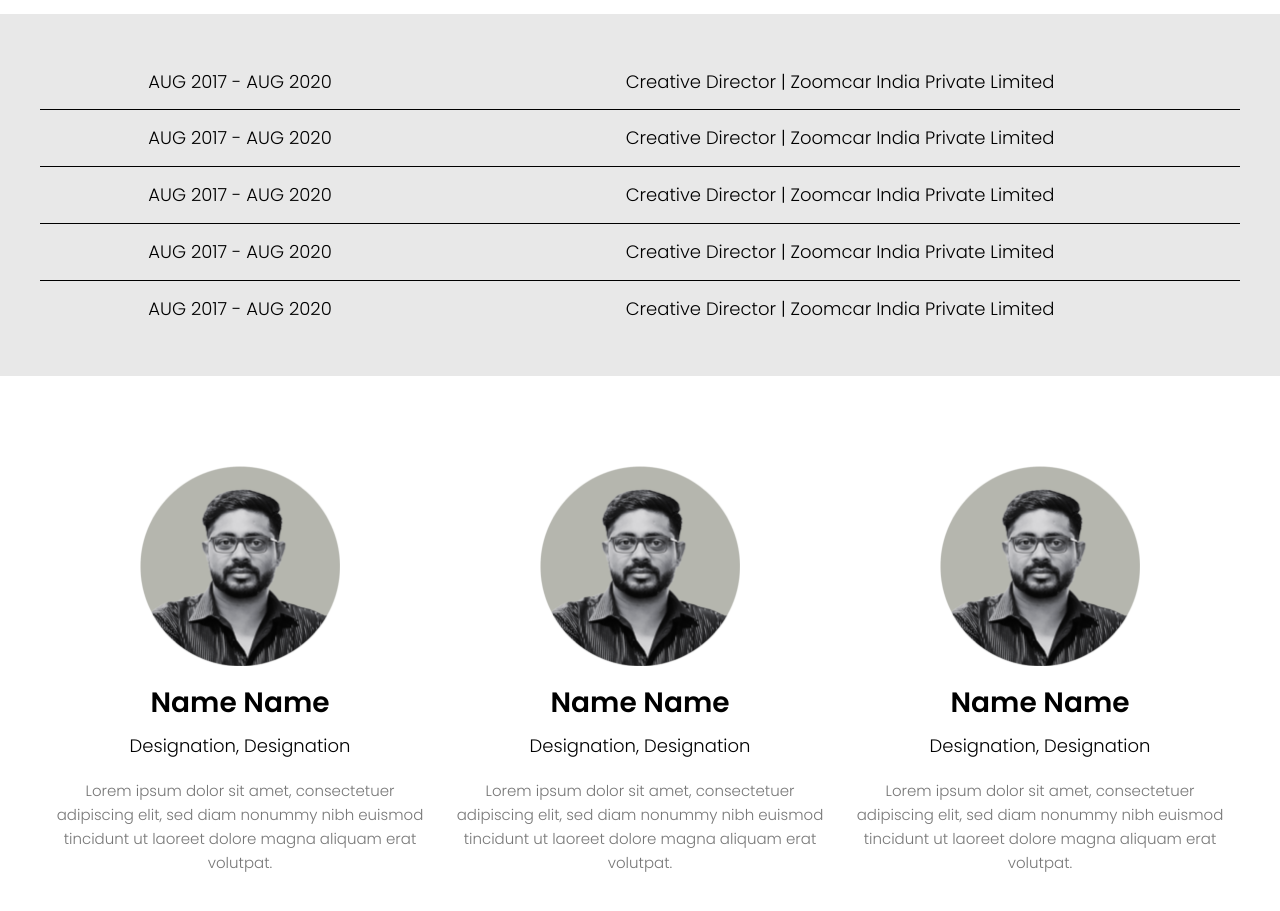
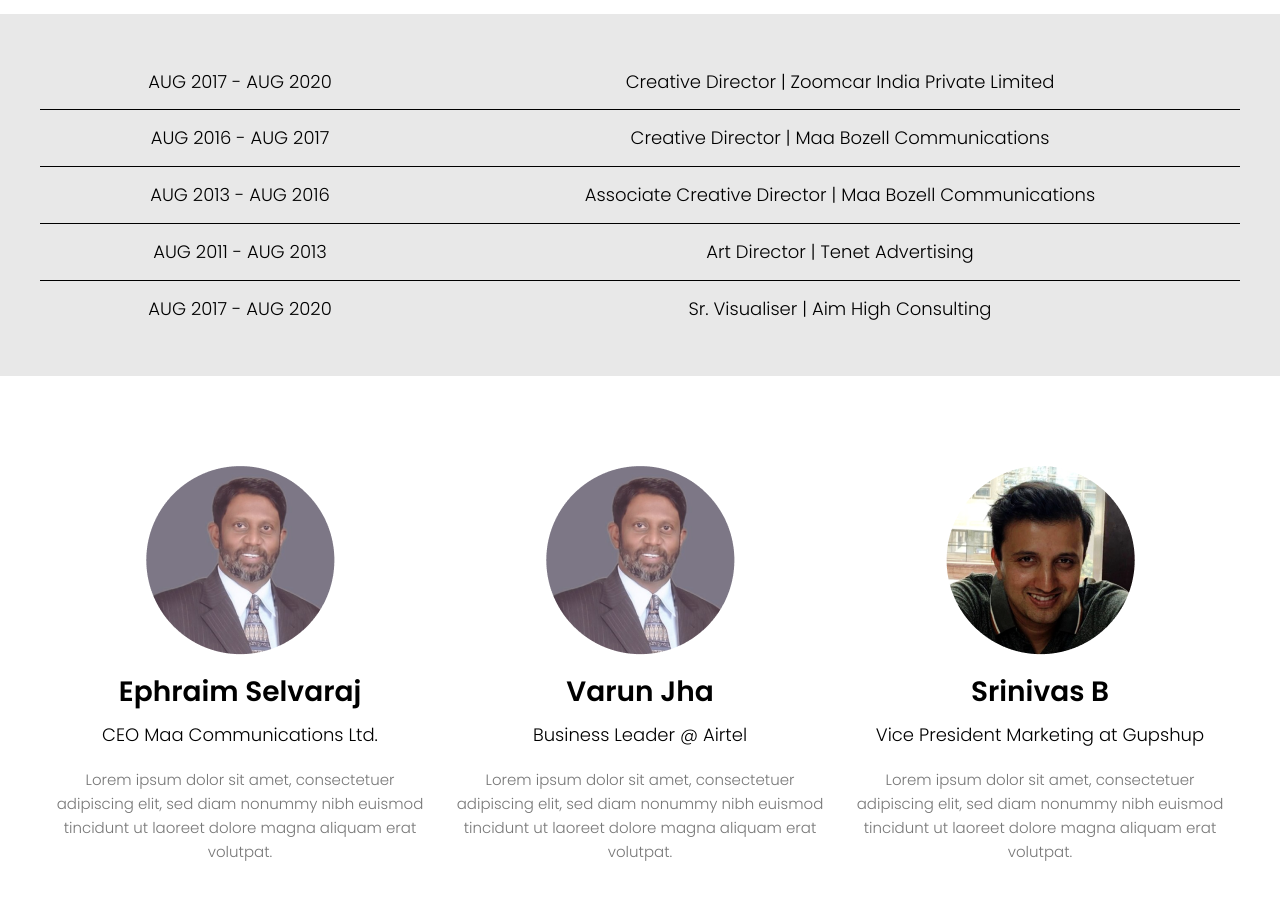
Before and after one commit to joshycanada1/PORTFOLIO-NON, a plain HTML site: page about.html in a window 1280 px wide. Shown: the part 780-1691 px from the top of the page. Drawn offline with Linux system fonts and the light colour scheme.

Commit message:
image changes
image changes

```diff
--- a/about.html
+++ b/about.html
@@ -84,26 +84,26 @@ However, the curiosity in me gauged my interest in UI/UX and upskilled myself th
 
 				<div class="row text-center bb-solid">
 					<div class="col-4">
-						<h4>AUG 2017 - AUG 2020 </h4>
+						<h4>AUG 2016 - AUG 2017 </h4>
 					</div>
 					<div class="col-8">
-						<h4>Creative Director | <strong>Zoomcar India Private Limited</strong></h4>
+						<h4>Creative Director | <strong>Maa Bozell Communications</strong></h4>
 					</div>
 				</div>
 				<div class="row text-center bb-solid">
 					<div class="col-4">
-						<h4>AUG 2017 - AUG 2020 </h4>
+						<h4>AUG 2013 - AUG 2016 </h4>
 					</div>
 					<div class="col-8">
-						<h4>Creative Director | <strong>Zoomcar India Private Limited</strong></h4>
+						<h4>Associate Creative Director | <strong>Maa Bozell Communications</strong></h4>
 					</div>
 				</div>
 				<div class="row text-center bb-solid">
 					<div class="col-4">
-						<h4>AUG 2017 - AUG 2020 </h4>
+						<h4>AUG 2011 - AUG 2013 </h4>
 					</div>
 					<div class="col-8">
-						<h4>Creative Director | <strong>Zoomcar India Private Limited</strong></h4>
+						<h4>Art Director | <strong>Tenet Advertising</strong></h4>
 					</div>
 				</div>
 				<div class="row text-center ptb-10">
@@ -111,7 +111,7 @@ However, the curiosity in me gauged my interest in UI/UX and upskilled myself th
 						<h4>AUG 2017 - AUG 2020 </h4>
 					</div>
 					<div class="col-8">
-						<h4>Creative Director | <strong>Zoomcar India Private Limited</strong></h4>
+						<h4>Sr. Visualiser | <strong>Aim High Consulting</strong></h4>
 					</div>
 				</div>
 			</div>
@@ -123,27 +123,27 @@ However, the curiosity in me gauged my interest in UI/UX and upskilled myself th
 				<div class="row">
 					<div class="col-4">
 						<div class="pt-3 section-title grid text-center">
-							<img class="img-fluid" src="images/joshy.png" alt="">
-							<h3>Name Name</h3>
-							<h5>Designation, Designation</h5>
+							<img class="img-fluid" src="images/Ephraim.png" alt="">
+							<h3>Ephraim Selvaraj</h3>
+							<h5>CEO Maa Communications Ltd.</h5>
 							<p class="">Lorem ipsum dolor sit amet, consectetuer adipiscing elit, sed diam nonummy nibh euismod tincidunt ut laoreet dolore magna aliquam erat volutpat.</p>
 						</div>
 					</div>
 
 					<div class="col-4">
 						<div class="pt-3 section-title grid text-center">
-							<img class="img-fluid" src="images/joshy.png" alt="">
-							<h3>Name Name</h3>
-							<h5>Designation, Designation</h5>
+							<img class="img-fluid" src="images/Ephraim.png" alt="">
+							<h3>Varun Jha</h3>
+							<h5>Business Leader @ Airtel</h5>
 							<p class="">Lorem ipsum dolor sit amet, consectetuer adipiscing elit, sed diam nonummy nibh euismod tincidunt ut laoreet dolore magna aliquam erat volutpat.</p>
 						</div>
 					</div>
 
 					<div class="col-4">
 						<div class="pt-3 section-title grid text-center">
-							<img class="img-fluid" src="images/joshy.png" alt="">
-							<h3>Name Name</h3>
-							<h5>Designation, Designation</h5>
+							<img class="img-fluid" src="images/Srini.png" alt="">
+							<h3>Srinivas B</h3>
+							<h5>Vice President Marketing at Gupshup</h5>
 							<p class="">Lorem ipsum dolor sit amet, consectetuer adipiscing elit, sed diam nonummy nibh euismod tincidunt ut laoreet dolore magna aliquam erat volutpat.</p>
 						</div>
 					</div>
```
Also changed, not shown: images/Ephraim.png (added), images/Srini.png (added), images/Varun.png (added).
